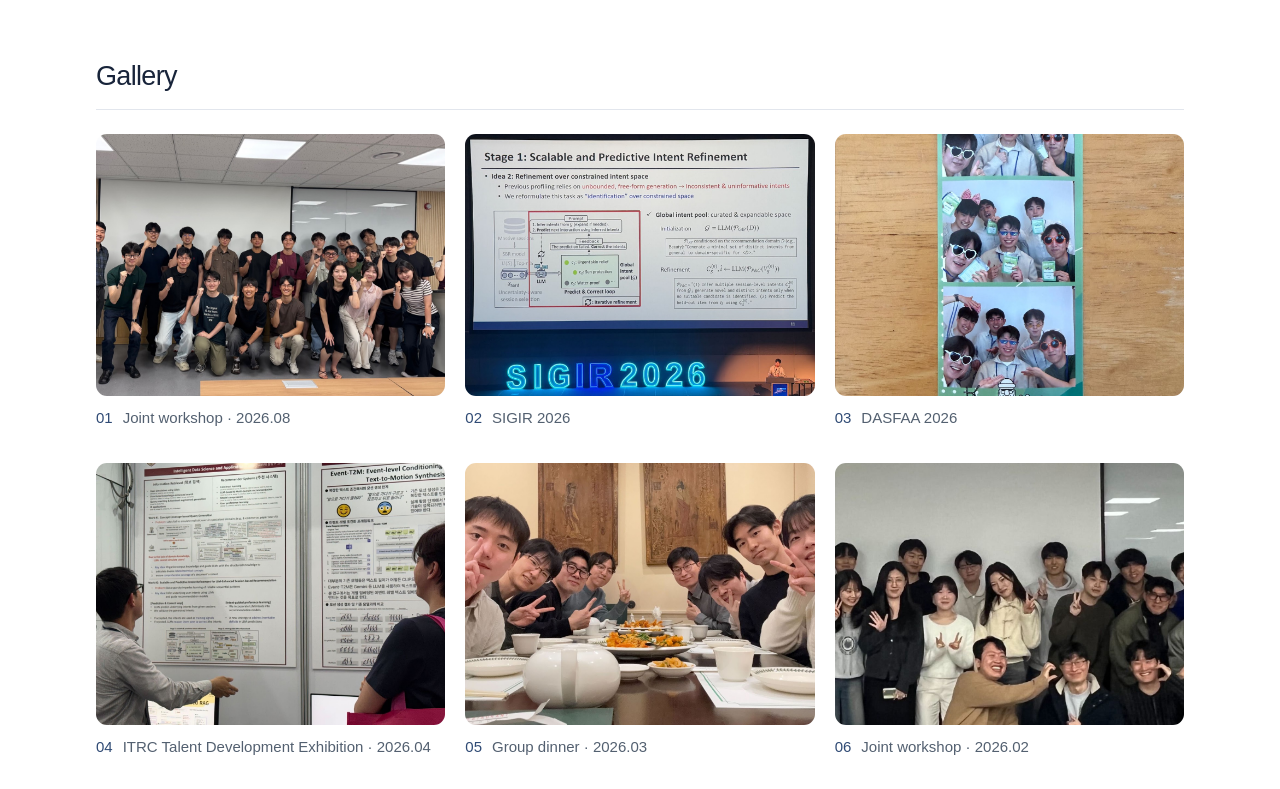
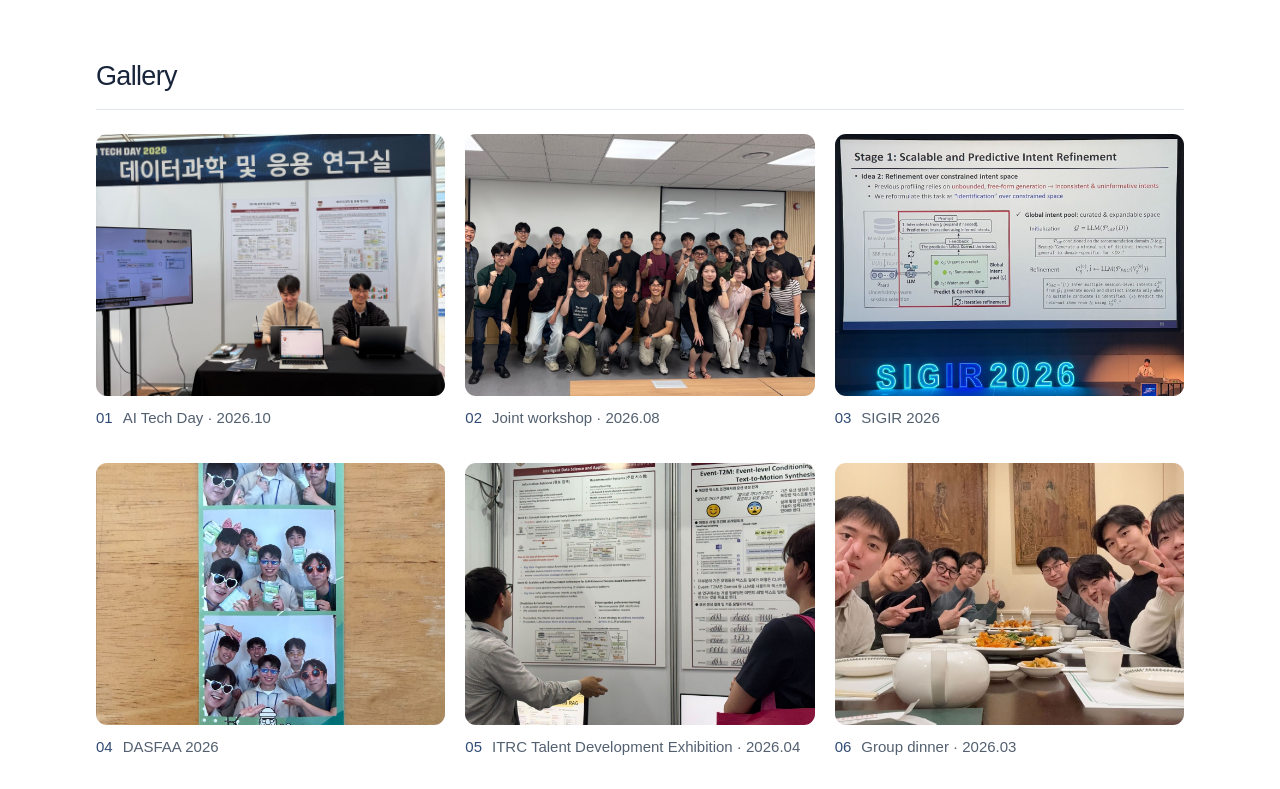
Before and after one commit to idealab-ku/idealab-website, a Next.js app: page /events in a window 1280 px wide. Shown: the part 980-1769 px from the top of the page. Built offline with nearby package versions, Linux system fonts and the light colour scheme.

Commit message:
Add October 2026 AI Tech Day gallery photo

```diff
--- a/app/content/lab-life.ts
+++ b/app/content/lab-life.ts
@@ -10,6 +10,7 @@ export const featuredEvents: FeaturedEvent[] = [
 ];
 
 export const labLifeEvents: LabLifeEvent[] = [
+  { id: "ai-tech-day-2026-10", title: "AI Tech Day · 2026.10", image: "/media/lab-life/2026-10-ai-tech-day.jpg" },
   { id: "joint-workshop-2026-08", title: "Joint workshop · 2026.08", image: "/media/lab-life/2026-08-joint-workshop.jpg" },
   { id: "sigir-2026", title: "SIGIR 2026", image: "/media/lab-life/2026-sigir-conference.jpg" },
   { id: "dasfaa-2026", title: "DASFAA 2026", image: "/media/lab-life/2026-dasfaa-photo-booth.jpg" },
```
Also changed, not shown: public/media/lab-life/2026-10-ai-tech-day.jpg (added).
